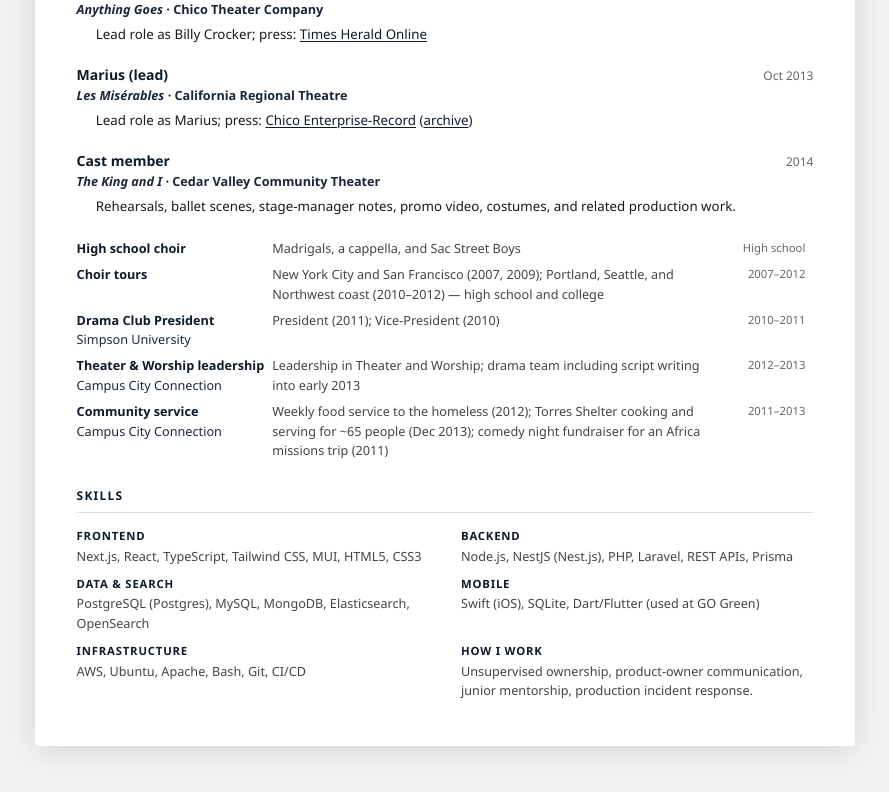
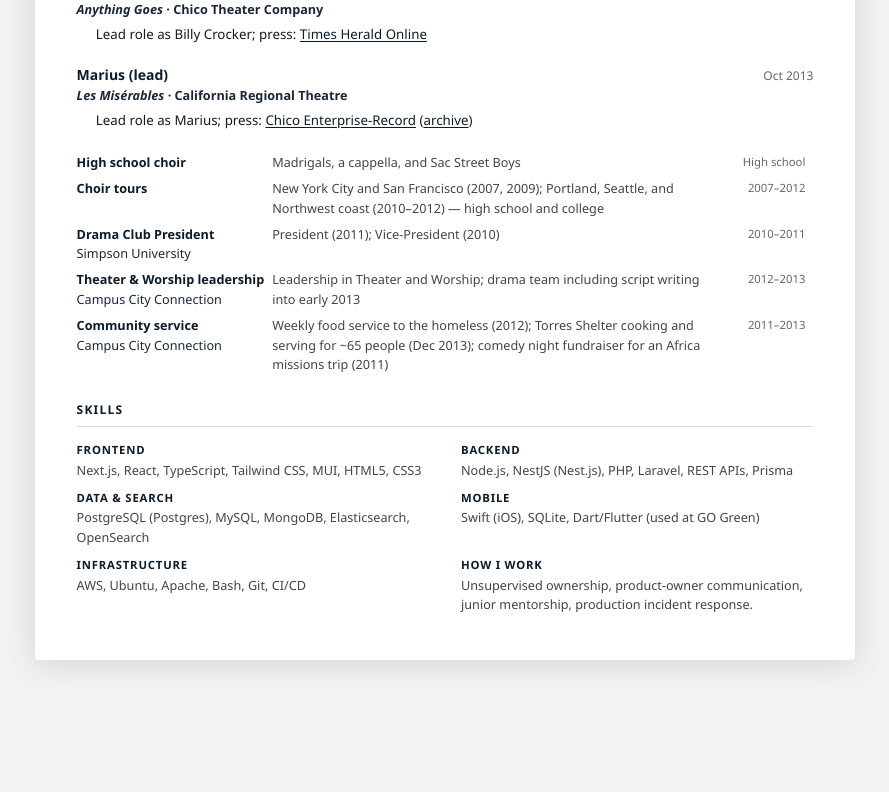
Before and after one commit to austenstrine/austenstrine_portfolio, a Next.js app in the folder apps/web/: page /cv in a window 1280 px wide. Shown: the part 2091-2883 px from the top of the page, without its empty margins (195-1084 px from the left). After the commit the page ends 2815 px from the top, so only its background shows below. Built offline with nearby package versions, Linux system fonts and the light colour scheme; no server answers.

Commit message:
Remove The King and I from CV Extracurriculars.
Austen dropped out and was never really involved.

```diff
--- a/apps/web/src/app/cv/CvDocument.tsx
+++ b/apps/web/src/app/cv/CvDocument.tsx
@@ -453,28 +453,6 @@ export function CvDocument() {
 						</li>
 					</ul>
 				</div>
-				<div className="cv-job">
-					<div className="cv-job-header">
-						<span className="cv-job-title">
-							Cast member
-						</span>
-						<span className="cv-job-dates">
-							2014
-						</span>
-					</div>
-					<div className="cv-job-company">
-						<em>
-							The King and I
-						</em>
-						{' '}
-						· Cedar Valley Community Theater
-					</div>
-					<ul>
-						<li>
-							Rehearsals, ballet scenes, stage-manager notes, promo video, costumes, and related production work.
-						</li>
-					</ul>
-				</div>
 				<table className="cv-additional">
 					<tbody>
 						<tr>
```
